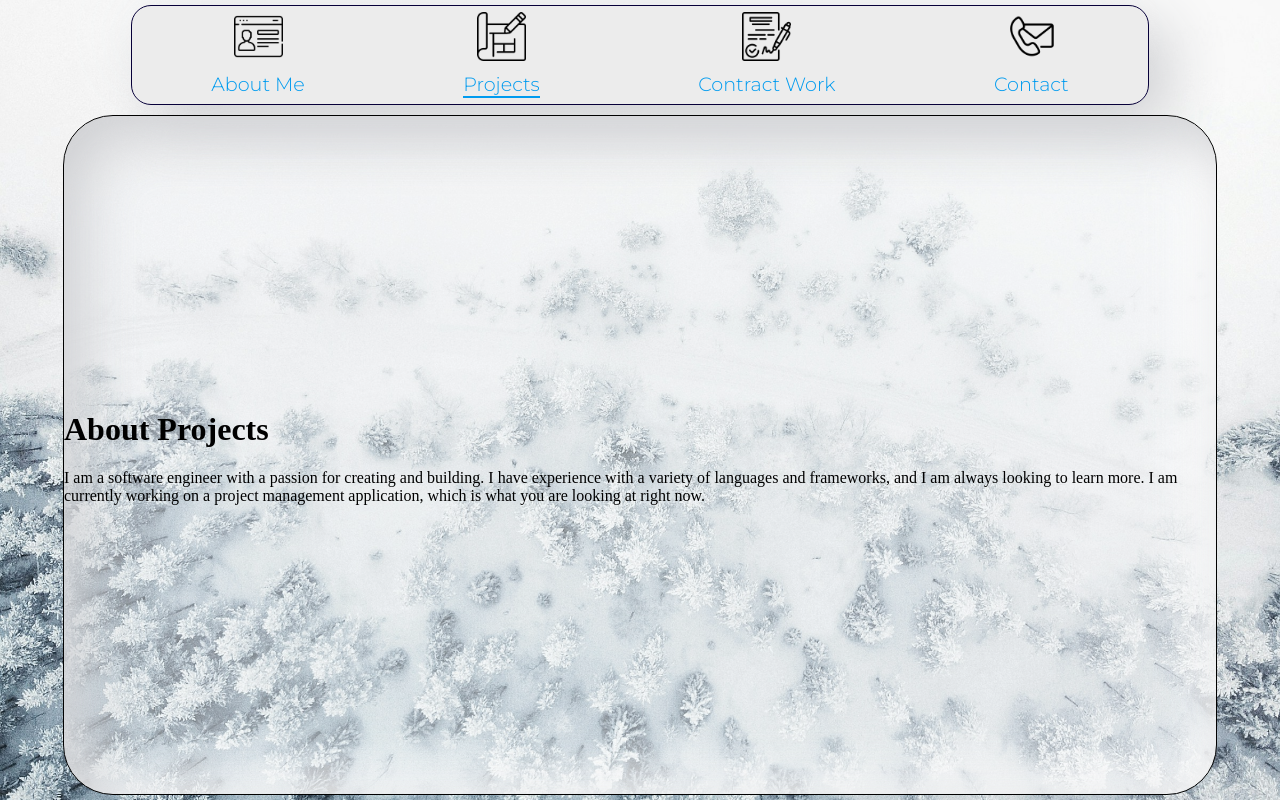
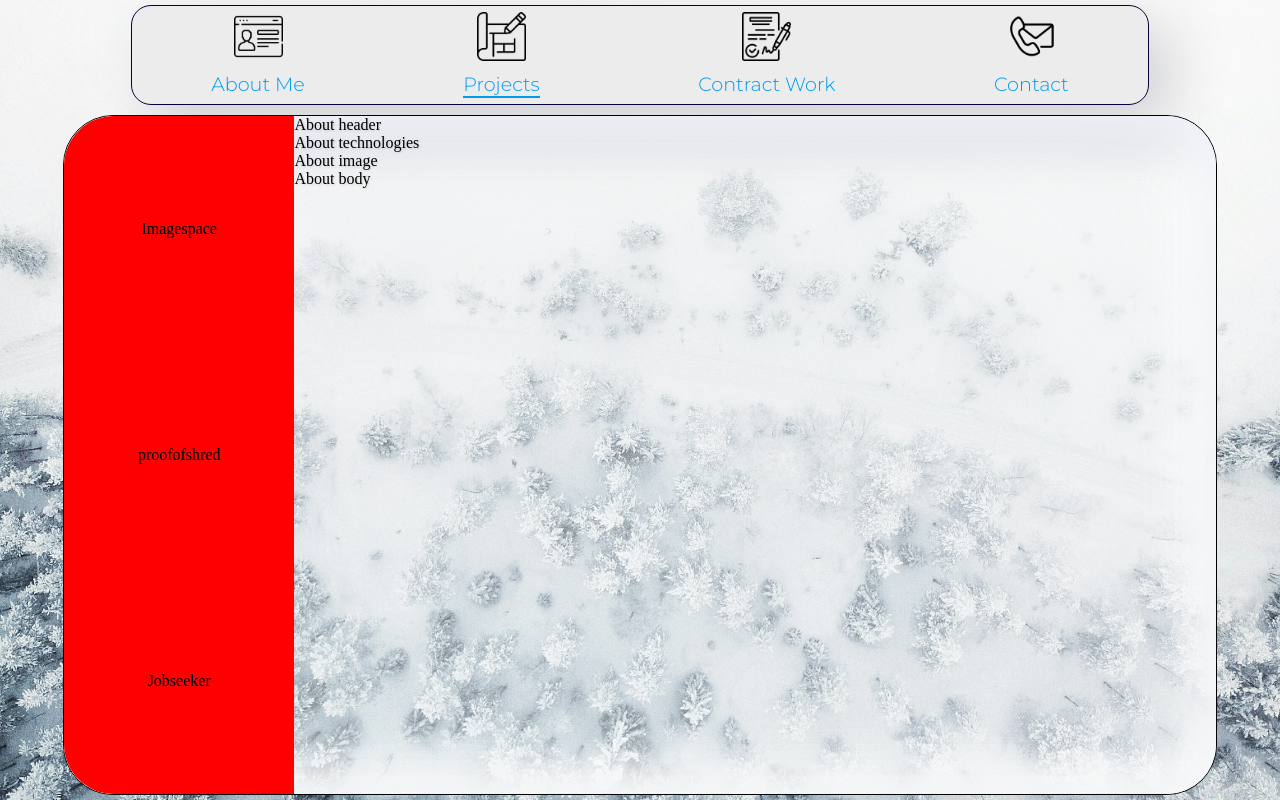
Before and after one commit to Sleightttt/Austin_Roach, a React (Create React App) app in the folder planner-app/: page /projects in a window 1280 px wide. Built offline with nearby package versions, Linux system fonts and the light colour scheme.

Commit message:
started projects

```diff
--- /dev/null
+++ b/planner-app/src/components/Projects/Projects.css
@@ -0,0 +1,25 @@
+.projects-cont {
+  display: flex;
+  width: 100%;
+  height: 100%;
+  border-radius: 50px;
+  flex-direction: row;
+  overflow: hidden;
+  text-shadow: 1px 1px 2px rgba(78, 78, 78, 0.2);
+  box-shadow: inset 10px 20px 50px #f0f3fb, inset -20px -20px 50px #f7f8f8;
+}
+
+.project-nav {
+  display: flex;
+  flex-direction: column;
+  align-items: center;
+  height: 100%;
+  width: 20%;
+  background-color: red;
+  justify-content: space-around;
+}
+
+.about-box {
+  display: flex;
+  flex-direction: column;
+}
--- a/planner-app/src/components/Projects/index.js
+++ b/planner-app/src/components/Projects/index.js
@@ -1,13 +1,19 @@
+import "./Projects.css";
+
 const Projects = () => {
   return (
-    <div>
-      <h1>About Projects</h1>
-      <p>
-        I am a software engineer with a passion for creating and building. I
-        have experience with a variety of languages and frameworks, and I am
-        always looking to learn more. I am currently working on a project
-        management application, which is what you are looking at right now.
-      </p>
+    <div className="projects-cont">
+      <div className="project-nav">
+        <div>Imagespace</div>
+        <div>proofofshred</div>
+        <div>Jobseeker</div>
+      </div>
+      <div className="about-box">
+        <div>About header</div>
+        <div>About technologies</div>
+        <div>About image</div>
+        <div>About body</div>
+      </div>
     </div>
   );
 };
```
Also changed, not shown: planner-app/src/components/Projects/Imagespace.js (added), planner-app/src/components/Projects/Jobseeker.js (added), planner-app/src/components/Projects/ProofOfShred.js (added).
